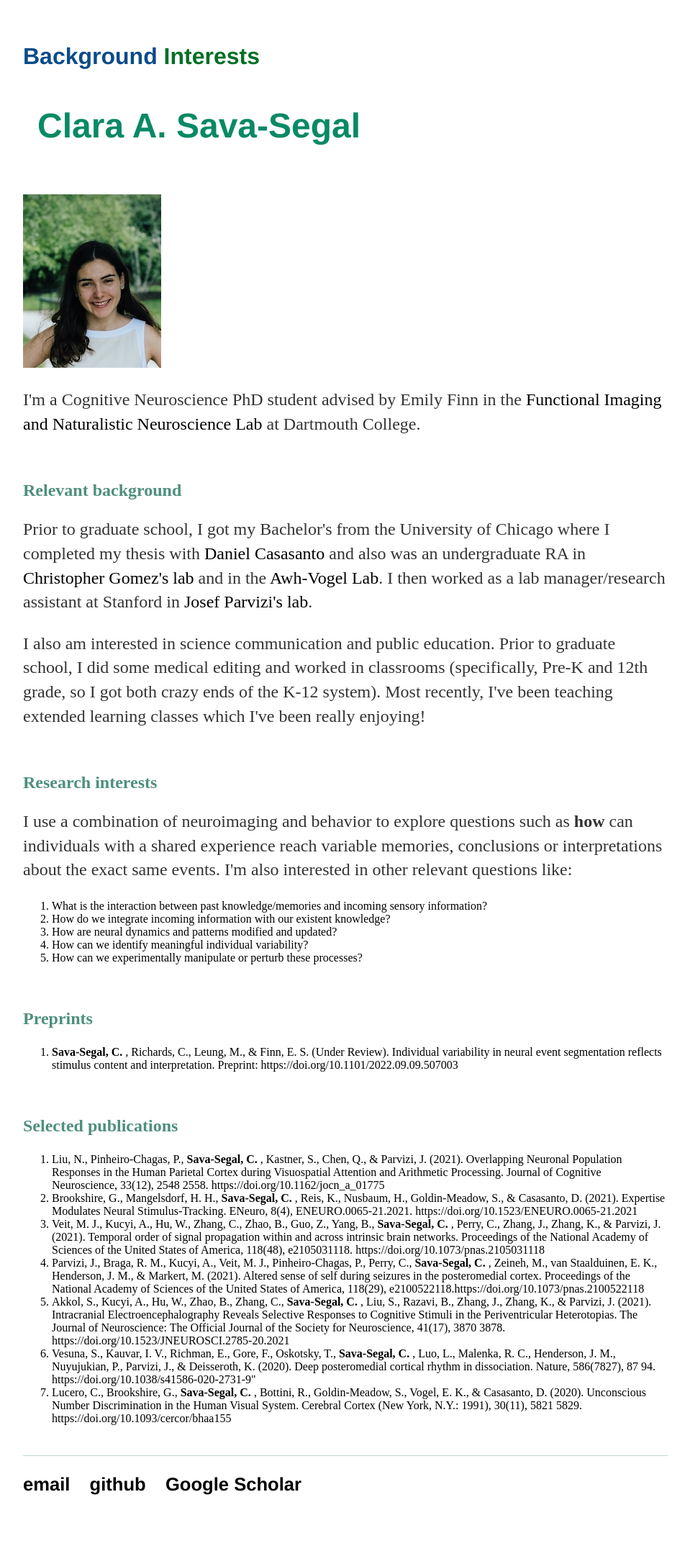
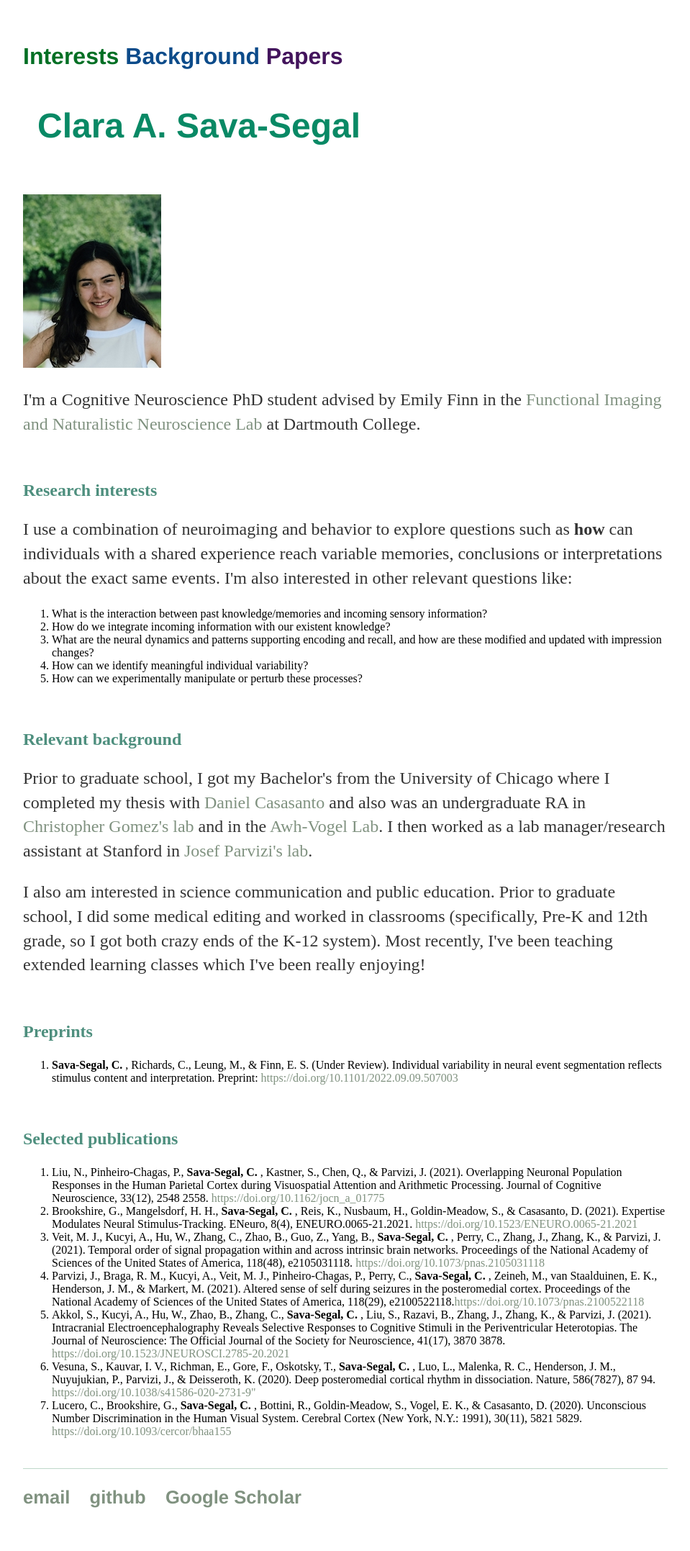
Before and after one commit to csavasegal/csavasegal.github.io, a Jekyll site: the page built from index.html, in a window 1280 px wide. Shown: the whole page at 72% size, without its empty margins (160-1119 px from the left). Built offline with Jekyll 4.4.1, drawn with Linux system fonts in a browser that asks for light colours.

Commit message:
Add files via upload

```diff
--- a/_layouts/default.html
+++ b/_layouts/default.html
@@ -13,8 +13,9 @@
                     <!-- <a href="#background" style="font-size: 20px; text-decoration: none">Relevant background</a>
                     <a href="#researchint" style="font-size: 20px; text-decoration: none">Research interests</a>
                  -->
+                 <a href="#researchint"> <span style="color:rgb(3, 111, 36)"></spanstyle>Interests</span></a>
                    <a href="#background"> <span style="color:rgb(12, 75, 138)"></spanstyle>Background</span></a>
-                   <a href="#researchint"> <span style="color:rgb(3, 111, 36)"></spanstyle>Interests</span></a>
+                   <a href="#preprints"> <span style="color:rgb(67, 20, 92)"></spanstyle>Papers</span></a>
 
 
 
--- a/css/main.css
+++ b/css/main.css
@@ -41,6 +41,9 @@ ul.posts {
 ul.posts li {
     list-style: none;
 }
+ul ul {
+    font-size:1em;
+  }
 
 .header img {
     float: left;
@@ -64,6 +67,12 @@ ul.posts li {
     text-decoration: none;
     color: black;
    }
+   a:link {
+    color: rgb(128, 146, 128);
+    background-color: transparent;
+    text-decoration: none;
+  }
+
 ul {
     font-size: 2em;
   }
--- a/index.html
+++ b/index.html
@@ -26,6 +26,25 @@ title: Clara A. Sava-Segal
 <a href="#researchint">Research interests</a> -->
 
 
+<div id="researchint">
+    <h2><span style="color:rgb(78, 143, 126)">Research interests</span></h2>
+	<p>
+        I use a combination of neuroimaging and behavior to explore questions such as <strong>how</strong> can individuals with a shared experience
+        reach variable memories, conclusions or interpretations about the exact same events.
+
+        I'm also interested in other relevant questions like:
+
+        <ol>
+            <li>What is the interaction between past knowledge/memories and incoming sensory information?</li>
+            <li>How do we integrate incoming information with our existent knowledge?</li>
+            <li>What are the neural dynamics and patterns supporting encoding and recall, and how are these modified and updated with impression changes?</li>
+            <li>How can we identify meaningful individual variability?</li>
+            <li>How can we experimentally manipulate or perturb these processes?</li>
+        </ol>
+    </p>
+
+    <br>
+</div><!-- /.blurb -->
 
 <div id="background">
     <h2><span style="color:rgb(78, 143, 126)">Relevant background</span></h2>
@@ -40,25 +59,7 @@ title: Clara A. Sava-Segal
 </div><!-- /.blurb -->
 
 
-<div id="researchint">
-    <h2><span style="color:rgb(78, 143, 126)">Research interests</span></h2>
-	<p>
-        I use a combination of neuroimaging and behavior to explore questions such as <strong>how</strong> can individuals with a shared experience
-        reach variable memories, conclusions or interpretations about the exact same events.
 
-        I'm also interested in other relevant questions like:
-
-        <ol>
-            <li>What is the interaction between past knowledge/memories and incoming sensory information?</li>
-            <li>How do we integrate incoming information with our existent knowledge?</li>
-            <li>How are neural dynamics and patterns modified and updated?</li>
-            <li>How can we identify meaningful individual variability?</li>
-            <li>How can we experimentally manipulate or perturb these processes?</li>
-        </ol>
-    </p>
-
-    <br>
-</div><!-- /.blurb -->
 
 
 <div id="preprints">
```
